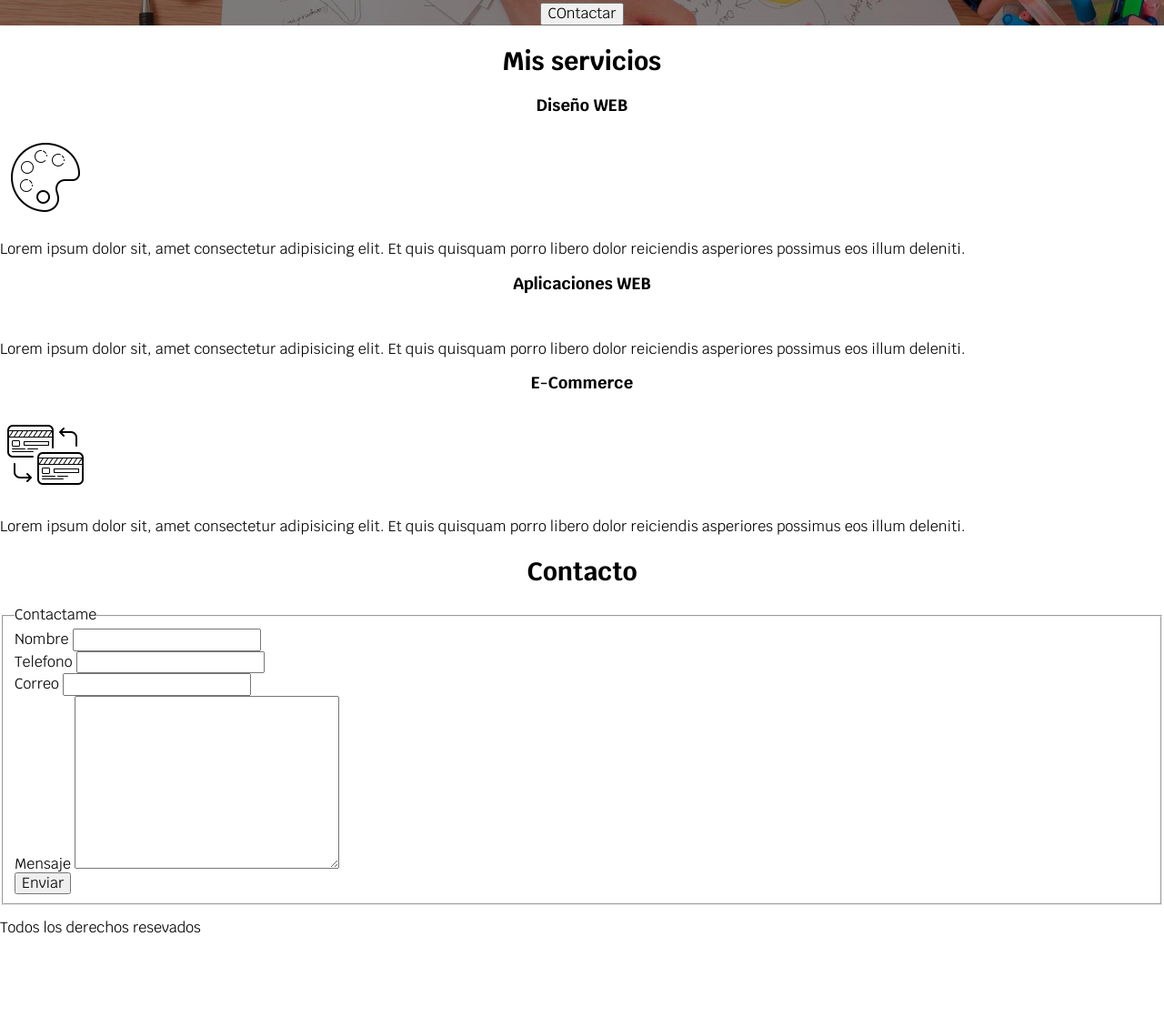
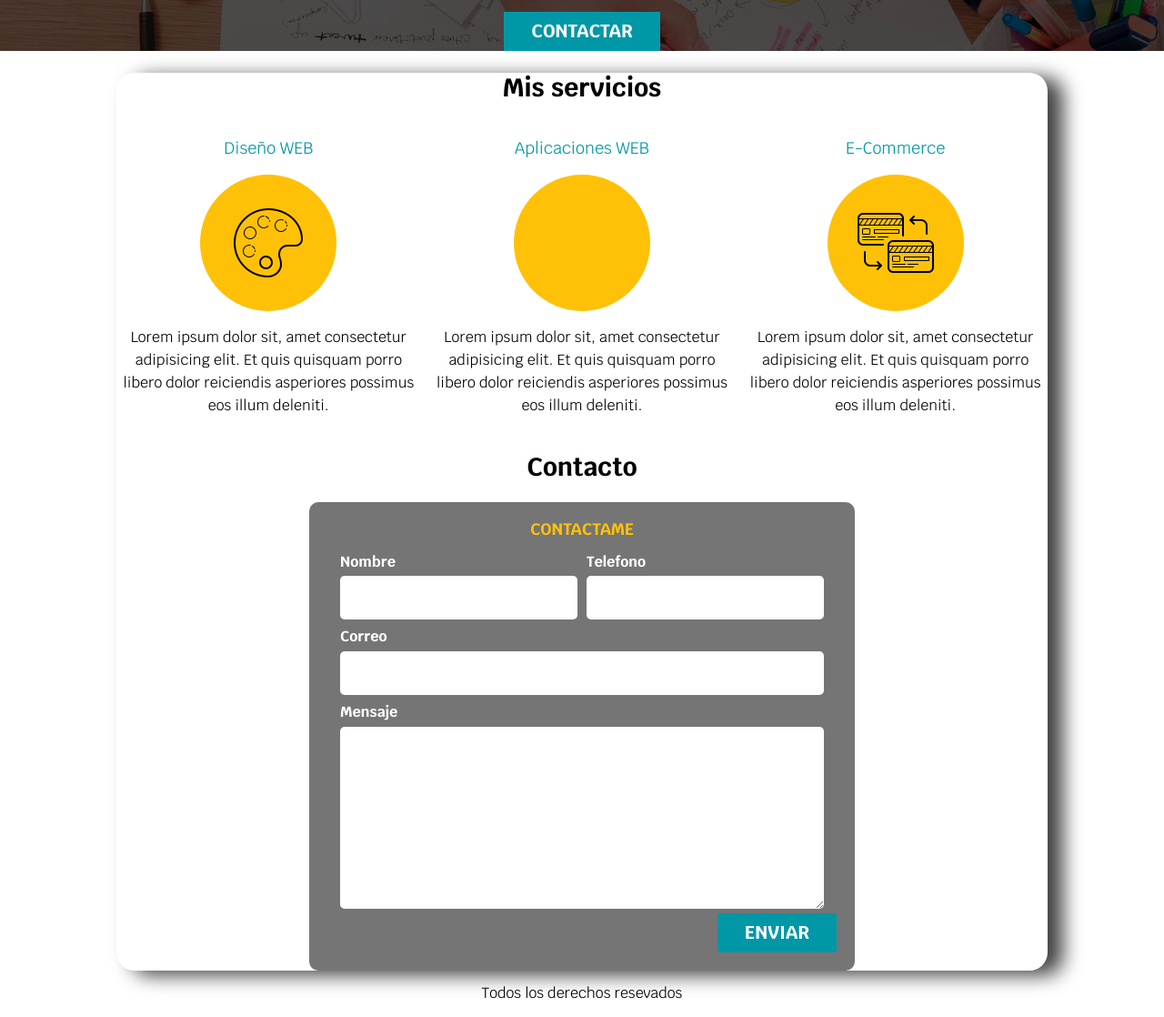
Before and after one commit to RicardoAscF/sitio_freelancer, a plain HTML site: page index.html in a window 1280 px wide. Shown: the part 262-1380 px from the top of the page at 91% size. Before the commit the page ends 1308 px from the top, so only its background shows below. Drawn offline with Linux system fonts and the light colour scheme.

Commit message:
ultimos ajustes

```diff
--- a/css/styles.css
+++ b/css/styles.css
@@ -6,8 +6,10 @@ Con este hack 1rem =  10px
     --blanco:             #fff;
     --oscuro:             #212121;
     --primario:           #FFC107;
+
     --secundario:         #0097A7;
     --gris:               #757575;
+    --gris-claro:         #DFE9F3;
 }
 
 
@@ -15,6 +17,7 @@ Con este hack 1rem =  10px
 html{
     font-size:              62.5%;
     box-sizing:             border-box;
+    scroll-snap-type:       y mandatory;
 }
 
 *,*:before,*:after{
@@ -22,6 +25,7 @@ html{
 }
 
 body{
+    background-image:       linear-gradient(to top, 0%, var(--gris-claro) );
     font-family:            'Krub', sans-serif;
     font-size:              16px;
 }
@@ -56,9 +60,66 @@ h1,h2,h3{
 
 .contenedor{
     margin:                 0 auto;
-    max-width:              120rem;
+    max-width:              80vw;
+
 }
 
+@media (min-width: 768px){
+    .contenedor-campos{
+        height: fit-content;
+
+        display:                    grid;
+            column-gap:             1rem;
+            grid-template-columns:  repeat(2, 1fr);
+            grid-template-rows:     auto auto 20rem;
+
+    }
+
+    .campo:nth-child(3),
+    .campo:nth-child(4){
+            grid-column:            1/3;
+    }
+}
+
+
+.sombra{
+
+    background-color:      var(--blanco);
+    border-radius:         2rem;
+
+    box-shadow:            17px 5px 21px 0px rgba(0,0,0,0.75);
+   -moz-box-shadow:        17px 5px 21px 0px rgba(0,0,0,0.75);
+   -webkit-box-shadow:     17px 5px 21px 0px rgba(0,0,0,0.75);
+
+
+}
+
+.boton{
+    background-color:       var(--secundario);
+    border:                 none;
+    color:                  var(--blanco);
+
+    font-size:              2rem;
+    font-weight:            bold;
+    margin-top:             1rem;
+
+    text-align:             center;
+    text-decoration:        none;
+    text-transform:         uppercase;
+
+    padding:                1rem 3rem;
+
+}
+
+.boton:hover{
+    cursor: pointer;
+}
+
+@media (min-width: 768px){
+     .boton{
+         width:                   auto;
+     }
+}
 
 
 .nav-bg{
@@ -75,15 +136,17 @@ h1,h2,h3{
 
 @media (min-width: 768px){
     .navegacion-principal{
-        flex-direction:     row;
-        justify-content:    center;
+        flex-direction:           row;
+        justify-content:          center;
     }
 }
+
 
 .navegacion-principal a{
     color:                  var(--blanco);
     font-size:              2rem;
     font-weight:            bold;
+
     padding:                1rem;
     text-decoration:        none;
 }
@@ -97,13 +160,14 @@ h1,h2,h3{
     background-image:       url(../img/hero.jpg);
     background-repeat:      no-repeat;
     background-size:        cover;
+
+    margin-bottom:          1rem;
     padding:                0;
-
 }
 
 
 .contenido-hero{
-    background-color:     rgba(0, 0, 0, 0.5);
+    background-color:     rgba(0, 0, 0, 0.7);
     display:                flex;
         align-items:        center;
         flex-direction:     column;
@@ -120,3 +184,126 @@ h1,h2,h3{
     display:                flex;
         align-items:        flex-end;
 }
+
+
+
+.servicio{
+    display:                flex;
+        align-items:        center;
+        flex-direction:     column;
+        justify-content:    center;
+}
+
+.servicio p{
+    line-height:            2.5rem;
+    text-align:             center;
+}
+
+.servicio h3{
+    color:                  var(--secundario);
+    font-weight:            normal;
+}
+
+.servicio .iconos{
+    background-color:       var(--primario);
+    border-radius:          50%;
+    display:                flex;
+        align-items:        center;
+        justify-content:    center;
+
+
+    height:                 15rem;
+    width:                  15rem;
+}
+
+/*
+.navegacion-principal,.servicios,.formulario{
+    scroll-snap-align:      center;
+    scroll-snap-stop:       always;
+}
+*/
+
+@media (min-width: 768px){
+    .servicios{
+        display:                   grid;
+            column-gap:            1rem;
+            grid-template-columns: repeat(3, 1fr);
+    }
+}
+
+
+.formulario{
+    background-color:       var(--gris);
+    border-radius:          1rem;
+    margin:                 0 auto;
+    padding:                2rem;
+
+    width:                  min(60rem,100%);
+}
+
+.formulario fieldset{
+    border:                 none;
+}
+
+.formulario legend{
+    color:                  var(--primario);
+    font-size:              1.8rem;
+    font-weight:            bold;
+
+    margin-bottom:          1rem;
+    text-align:             center;
+    text-transform:         uppercase;
+}
+
+
+
+.campo{
+    margin-bottom:          1rem;
+}
+
+.campo label{
+    color:                  var(--blanco);
+    display:                block;
+    font-weight:            bold;
+
+    margin-bottom:          0.6rem;
+}
+
+.campo textarea{
+    height:                 20rem;
+}
+
+
+
+.input-text{
+    border:                 none;
+    border-radius:          0.5rem;
+    padding:                1.5rem;
+    width:                  100%;
+}
+
+.w-100{
+    width:                  100%;
+}
+
+.flex{
+    display:                flex;
+}
+
+.flex-end{
+    justify-content:           flex-end;
+}
+
+@media (min-width: 768px){
+    .w-100{
+        width:                  auto;
+    }
+}
+
+.boton.enviar{
+    margin-top: 2rem;
+}
+
+.footer{
+    text-align: center;
+}
--- a/index.html
+++ b/index.html
@@ -40,67 +40,79 @@
                 <img src="img/location.png" alt="" srcset="">
                 <p>Morelia, Mich</p>
             </div>
-            <button>COntactar</button>
+            <a href="" class="boton">Contactar</a>
     </section>
 
 
-    <main>
+    <main class="contenedor sombra">
         <h2>Mis servicios</h2>
 
-        <section>
+        <div class="servicios">
+            <section class="servicio">
                 <h3>Diseño WEB</h3>
+                    <div class="iconos">
                         <img src="img/pallete.png" alt="" srcset="">
+                    </div>
                 <p>Lorem ipsum dolor sit, amet consectetur adipisicing elit. Et quis quisquam porro libero dolor reiciendis asperiores possimus eos illum deleniti.</p>
             </section>
 
-        <section>
+            <section class="servicio">
                 <h3>Aplicaciones WEB</h3>
+                    <div class="iconos">
                         <img src="img/android.png" alt="" srcset="">
+                    </div>
                 <p>Lorem ipsum dolor sit, amet consectetur adipisicing elit. Et quis quisquam porro libero dolor reiciendis asperiores possimus eos illum deleniti.</p>
             </section>
 
+            <section class="servicio">
+                <h3>E-Commerce</h3>
+                    <div class="iconos">
+                        <img src="img/card.png" alt="" srcset="">
+                    </div>
+                <p>Lorem ipsum dolor sit, amet consectetur adipisicing elit. Et quis quisquam porro libero dolor reiciendis asperiores possimus eos illum deleniti.</p>
+            </section>
+        </div><!--Div Servicios-->
+
+
         <section>
-            <h3>E-Commerce</h3>
-            <img src="img/card.png" alt="" srcset="">
-            <p>Lorem ipsum dolor sit, amet consectetur adipisicing elit. Et quis quisquam porro libero dolor reiciendis asperiores possimus eos illum deleniti.</p>
+            <h2>Contacto</h2>
+                <form action="" class="formulario">
+                    <fieldset>
+                        <legend>Contactame</legend>
+                    <div class="contenedor-campos">
+                        <div class="campo">
+                        <label for="" placeholder="Escribe tu Nombre">Nombre</label>
+                        <input class="input-text" type="text">
+                    </div>
+
+
+                    <div class="campo">
+                        <label for="" placeholder="Escribe tu Telefono">Telefono</label>
+                        <input class="input-text" type="tel">
+                    </div>
+
+                    <div class="campo">
+                        <label for="" placeholder="Escribe tu Correo electronico">Correo</label>
+                        <input class="input-text" type="email">
+                    </div>
+
+                    <div class="campo">
+                        <label for="">Mensaje</label>
+                        <textarea class="input-text" name="" id="" cols="30" rows="10"></textarea>
+                    </div>
+                    </div><!--Contenedor campos-->
+
+                </fieldset>
+                <div class="flex flex-end">
+                    <input class="boton enviar w-100" type="submit" value="Enviar">
+                </div>
+            </form>
         </section>
     </main>
 
-    <section>
-        <h2>Contacto</h2>
-        <form action="">
-            <fieldset>
-                <legend>Contactame</legend>
-                <div>
-                    <label for="" placeholder="Escribe tu Nombre">Nombre</label>
-                    <input type="text">
-                </div>
 
 
-                <div>
-                    <label for="" placeholder="Escribe tu Telefono">Telefono</label>
-                    <input type="tel">
-                </div>
-
-                <div>
-                    <label for="" placeholder="Escribe tu Correo electronico">Correo</label>
-                    <input type="email">
-                </div>
-
-                <div>
-                    <label for="">Mensaje</label>
-                    <textarea name="" id="" cols="30" rows="10"></textarea>
-                </div>
-
-                <div>
-                    <input type="submit" value="Enviar">
-                </div>
-
-            </fieldset>
-        </form>
-    </section>
-
-    <footer>
+    <footer class="footer">
         <p>Todos los derechos resevados</p>
     </footer>
 
```
Lines whose indentation alone changed are shown as unchanged.
